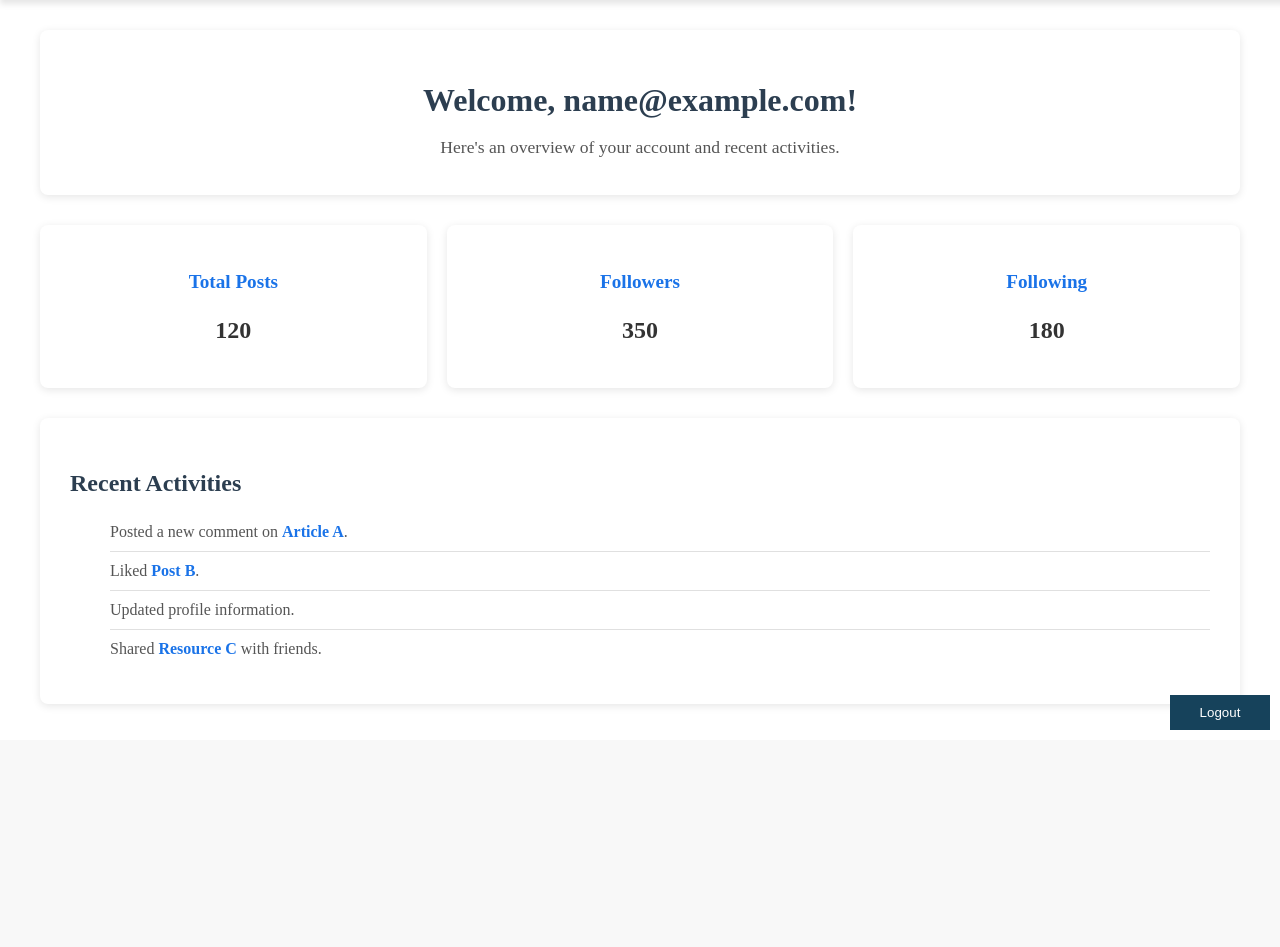
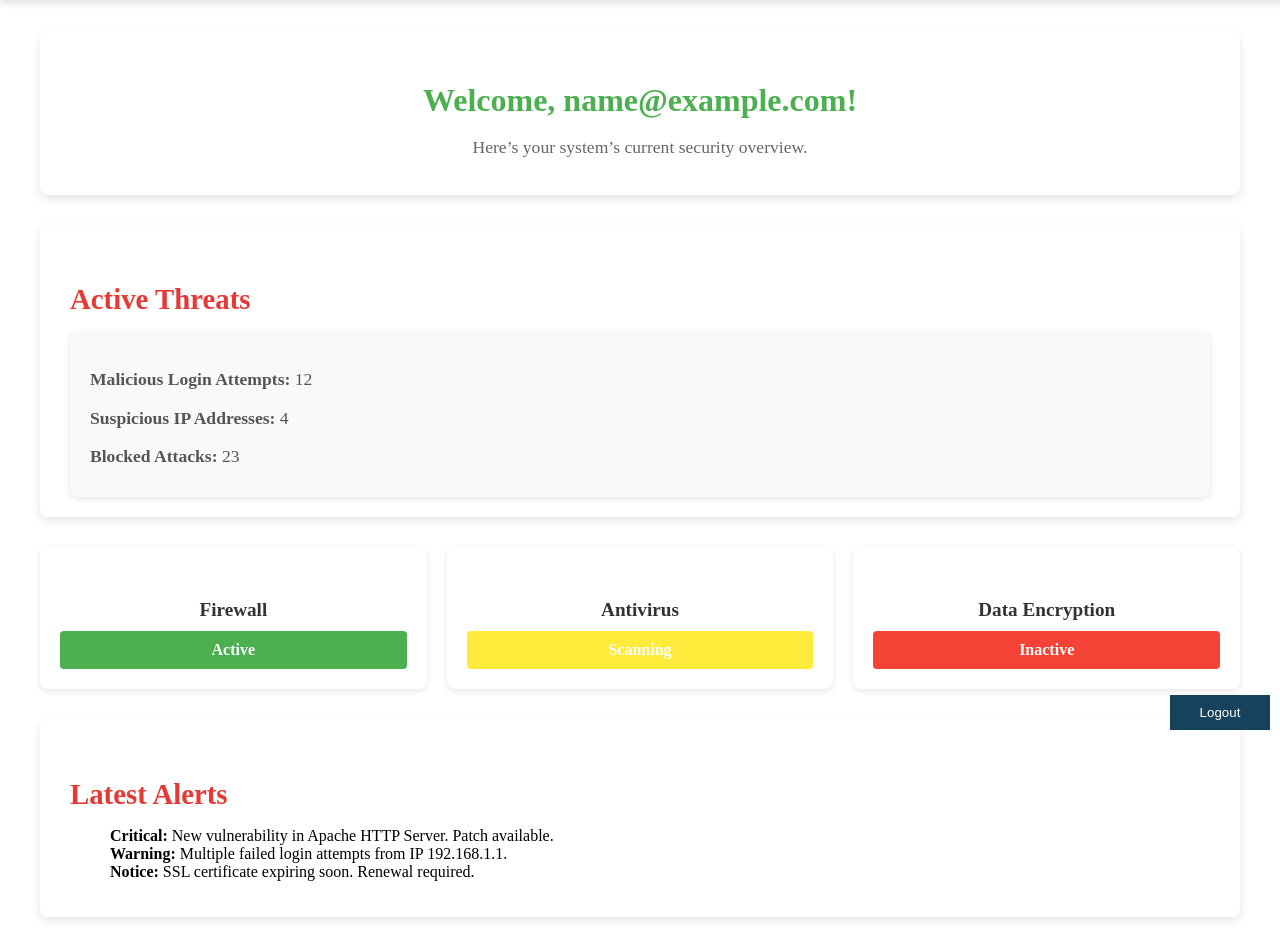
Before and after one commit to mrsean8615/IS3800-Final, a Flask app: page / in a window 1280 px wide. Shown: the part 60-1007 px from the top of the page. Before the commit the page ends 790 px from the top, so only its background shows below. Run offline with Flask 3, Linux system fonts and the light colour scheme; the visitor is signed in with stand-in values (Sample User, id 1).

Commit message:
changed home ui

```diff
--- a/static/css/style.css
+++ b/static/css/style.css
@@ -240,106 +240,159 @@ body {
   color: red;
   font-weight: bold;
 }
-
-/* Main Dashboard Styling */
+/* Dashboard Main Section */
 #dashboard-main {
   max-width: 1200px;
   margin: 30px auto;
   padding: 0 20px;
 }
 
-/* Welcome Section */
-.welcome-section {
+/* Overview Section */
+.overview-section {
   background-color: #ffffff;
   padding: 20px 30px;
   border-radius: 8px;
-  box-shadow: 0 2px 8px rgba(0, 0, 0, 0.1);
+  box-shadow: 0 4px 10px rgba(0, 0, 0, 0.1);
   margin-bottom: 30px;
   text-align: center;
 }
 
+.overview-section h3 {
+  font-size: 2rem;
+  color: #4caf50;
+  margin-bottom: 10px;
+}
+
+.overview-section p {
+  font-size: 1.1rem;
+  color: #666;
+}
+
+/* Threat Monitoring Section */
+.threat-monitoring {
+  background-color: #ffffff;
+  padding: 20px 30px;
+  border-radius: 8px;
+  box-shadow: 0 4px 10px rgba(0, 0, 0, 0.1);
+  margin-bottom: 30px;
+}
+
+.threat-monitoring h4 {
+  color: #e53935;
+  margin-bottom: 15px;
+  font-size: 1.8rem;
+}
+
+.threat-card {
+  background-color: #f9f9f9;
+  padding: 20px;
+  border-radius: 8px;
+  box-shadow: 0 2px 6px rgba(0, 0, 0, 0.1);
+  color: #333;
+}
+
+.threat-card p {
+  font-size: 1.1rem;
+  color: #555;
+  margin-bottom: 10px;
+}
+
+/* Security Status Section */
+.security-status {
+  display: flex;
+  justify-content: space-between;
+  gap: 20px;
+  margin-bottom: 30px;
+}
+
+.status-card {
+  background-color: #ffffff;
+  padding: 20px;
+  border-radius: 8px;
+  width: 30%;
+  box-shadow: 0 2px 6px rgba(0, 0, 0, 0.1);
+  text-align: center;
+}
+
+.status-card h5 {
+  font-size: 1.2rem;
+  margin-bottom: 10px;
+  color: #333;
+}
+
+.status-indicator {
+  padding: 10px;
+  color: white;
+  font-weight: bold;
+  border-radius: 4px;
+}
+
+.status-indicator.green {
+  background-color: #4caf50;
+}
+
+.status-indicator.yellow {
+  background-color: #ffeb3b;
+}
+
+.status-indicator.red {
+  background-color: #f44336;
+}
+
+/* Latest Alerts Section */
+.alerts-section {
+  background-color: #ffffff;
+  padding: 20px 30px;
+  border-radius: 8px;
+  box-shadow: 0 4px 10px rgba(0, 0, 0, 0.1);
+}
+
+.alerts-section h4 {
+  color: #e53935;
+  margin-bottom: 15px;
+  font-size: 1.8rem;
+}
+
+.alert-list {
+  list-style: none;
+}
+
+/* Welcome Section */
+.welcome-section {
+  background-color: #ffffff;
+  padding: 40px 30px;
+  border-radius: 8px;
+  box-shadow: 0 4px 10px rgba(0, 0, 0, 0.1);
+  text-align: center;
+  margin-bottom: 30px;
+}
+
 .welcome-section h3 {
   font-size: 2rem;
-  margin-bottom: 10px;
-  color: #2c3e50;
+  color: #4caf50; /* Green color for welcome message */
+  margin-bottom: 20px;
+  font-weight: 600;
 }
 
 .welcome-section p {
   font-size: 1.1rem;
-  color: #555;
+  color: #555; /* Slightly dark gray for the text */
+  margin-bottom: 20px;
 }
 
 .welcome-section a {
-  color: #1a73e8;
+  color: #4caf50; /* Match with green theme */
   text-decoration: none;
+  font-weight: 500;
 }
 
 .welcome-section a:hover {
+  color: #388e3c; /* Darker green on hover */
   text-decoration: underline;
 }
 
-/* Statistics Section */
-.stats-section {
-  display: flex;
-  justify-content: space-between;
-  margin-bottom: 30px;
-  flex-wrap: wrap;
-  gap: 20px;
-}
-
-.stat-card {
-  background-color: #ffffff;
-  flex: 1;
-  min-width: 200px;
-  padding: 20px;
-  border-radius: 8px;
-  box-shadow: 0 2px 8px rgba(0, 0, 0, 0.1);
-  text-align: center;
-}
-
-.stat-card h4 {
-  font-size: 1.2rem;
-  color: #1a73e8;
-  margin-bottom: 10px;
-}
-
-.stat-card p {
-  font-size: 1.5rem;
-  font-weight: bold;
-  color: #333;
-}
-
-/* Recent Activities Section */
-.recent-activities {
-  background-color: #ffffff;
-  padding: 20px 30px;
-  border-radius: 8px;
-  box-shadow: 0 2px 8px rgba(0, 0, 0, 0.1);
-}
-
-.recent-activities h4 {
-  font-size: 1.5rem;
-  color: #2c3e50;
-  margin-bottom: 15px;
-}
-
-.activities-list {
-  list-style: none;
-}
-
-.activities-list li {
-  padding: 10px 0;
-  border-bottom: 1px solid #e0e0e0;
-  font-size: 1rem;
-  color: #555;
-}
-
-.activities-list li:last-child {
-  border-bottom: none;
-}
-
-.activities-list li strong {
-  color: #1a73e8;
+.welcome-section a:active {
+  color: #2c6e2f; /* Even darker green when clicked */
 }
 
 /* Responsive Design */
--- a/templates/index.html
+++ b/templates/index.html
@@ -27,38 +27,50 @@
     </header>
     <main id="dashboard-main">
       {% if loggedIn %}
-        <section class="welcome-section">
+        <!-- System Overview -->
+        <section class="overview-section">
           <h3>Welcome, {{ message }}!</h3>
-          <p>Here's an overview of your account and recent activities.</p>
+          <p>Here’s your system’s current security overview.</p>
         </section>
 
-        <section class="stats-section">
-          <div class="stat-card">
-            <h4>Total Posts</h4>
-            <p>120</p>
-          </div>
-          <div class="stat-card">
-            <h4>Followers</h4>
-            <p>350</p>
-          </div>
-          <div class="stat-card">
-            <h4>Following</h4>
-            <p>180</p>
+        <!-- Threat Monitoring -->
+        <section class="threat-monitoring">
+          <h4>Active Threats</h4>
+          <div class="threat-card">
+            <p><strong>Malicious Login Attempts:</strong> 12</p>
+            <p><strong>Suspicious IP Addresses:</strong> 4</p>
+            <p><strong>Blocked Attacks:</strong> 23</p>
           </div>
         </section>
 
-        <section class="recent-activities">
-          <h4>Recent Activities</h4>
-          <ul class="activities-list">
-            <li>Posted a new comment on <strong>Article A</strong>.</li>
-            <li>Liked <strong>Post B</strong>.</li>
-            <li>Updated profile information.</li>
-            <li>Shared <strong>Resource C</strong> with friends.</li>
+        <!-- Security Status -->
+        <section class="security-status">
+          <div class="status-card">
+            <h5>Firewall</h5>
+            <div class="status-indicator green">Active</div>
+          </div>
+          <div class="status-card">
+            <h5>Antivirus</h5>
+            <div class="status-indicator yellow">Scanning</div>
+          </div>
+          <div class="status-card">
+            <h5>Data Encryption</h5>
+            <div class="status-indicator red">Inactive</div>
+          </div>
+        </section>
+
+        <!-- Latest Security Alerts -->
+        <section class="alerts-section">
+          <h4>Latest Alerts</h4>
+          <ul class="alert-list">
+            <li><strong>Critical:</strong> New vulnerability in Apache HTTP Server. Patch available.</li>
+            <li><strong>Warning:</strong> Multiple failed login attempts from IP 192.168.1.1.</li>
+            <li><strong>Notice:</strong> SSL certificate expiring soon. Renewal required.</li>
           </ul>
         </section>
       {% else %}
         <section class="welcome-section">
-          <h3>Welcome to Our Platform!</h3>
+          <h3>Welcome to the Cybersecurity Dashboard!</h3>
           <p>Please <a href="{{ url_for('login') }}">login</a> or <a href="{{ url_for('register') }}">register</a> to continue.</p>
         </section>
       {% endif %}
```
